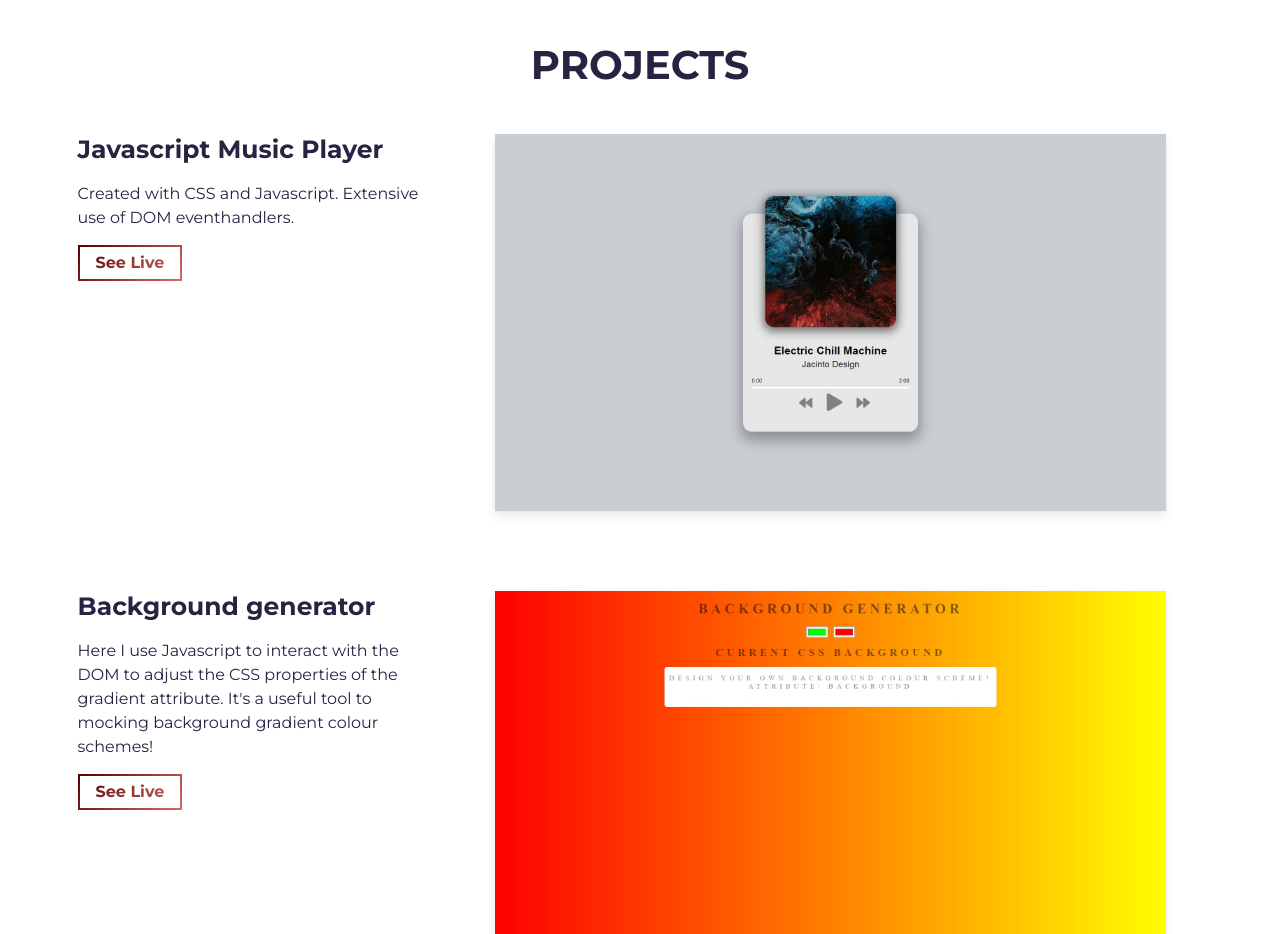
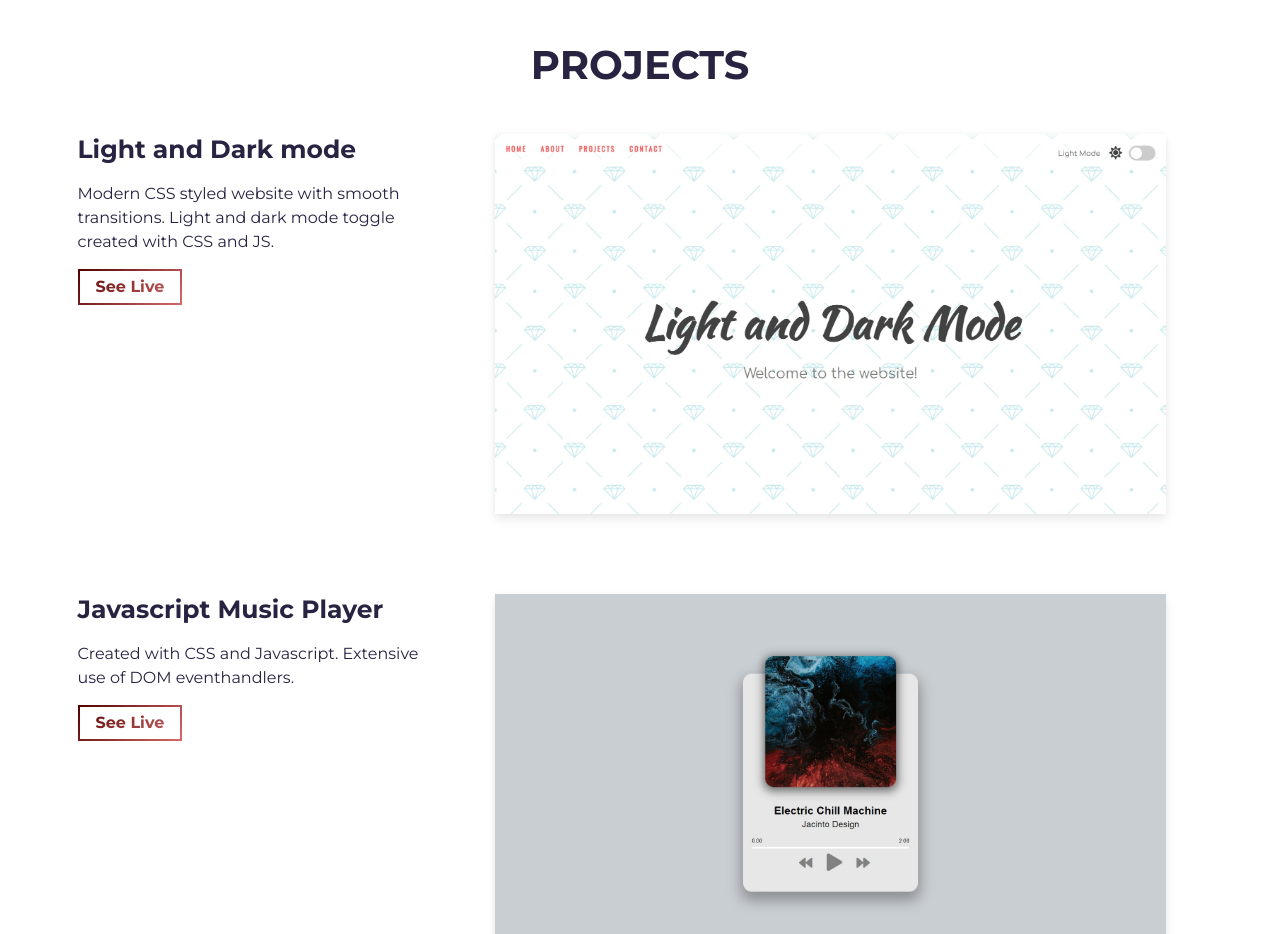
Before and after one commit to l-ram/l-ram.github.io, a website built with Parcel: page src/index.html in a window 1280 px wide. Shown: the part 1380-2314 px from the top of the page. Built offline with nearby package versions, Linux system fonts and the light colour scheme.

Commit message:
added dark light website

```diff
--- a/src/index.html
+++ b/src/index.html
@@ -113,6 +113,49 @@
       <div class="container">
         <div class="project-wrapper">
           <h2 class="section-title dark-blue-text">Projects</h2>
+
+          <!-- Notice: each .row is a project -->
+          <div class="row">
+            <div class="col-lg-4 col-sm-12">
+              <div class="project-wrapper__text load-hidden">
+                <h3 class="project-wrapper__text-title">Light and Dark mode</h3>
+                <div>
+                  <p class="mb-4">
+                    Modern CSS styled website with smooth transitions.
+                    Light and dark mode toggle created with CSS and JS.
+                  </p>
+                </div>
+                <a
+                  rel="noreferrer"
+                  target="_blank"
+                  class="cta-btn cta-btn--hero"
+                  href="https://elegant-palmier-8a5c7d.netlify.app"
+                >
+                  See Live
+                </a>
+              </div>
+            </div>
+            <div class="col-lg-8 col-sm-12">
+              <div class="project-wrapper__image load-hidden">
+                <a rel="noreferrer" href="#!" target="_blank">
+                  <div
+                    data-tilt
+                    data-tilt-max="4"
+                    data-tilt-glare="true"
+                    data-tilt-max-glare="0.5"
+                    class="thumbnail rounded js-tilt"
+                  >
+                    <img
+                      alt="Project Image"
+                      class="img-fluid"
+                      src="assets/lightdarkmode.jpg"
+                    />
+                  </div>
+                </a>
+              </div>
+            </div>
+          </div>
+          <!-- /END Project -->
 
           <!-- Notice: each .row is a project -->
           <div class="row">
```
Also changed, not shown: src/assets/lightdarkmode.jpg (added).
